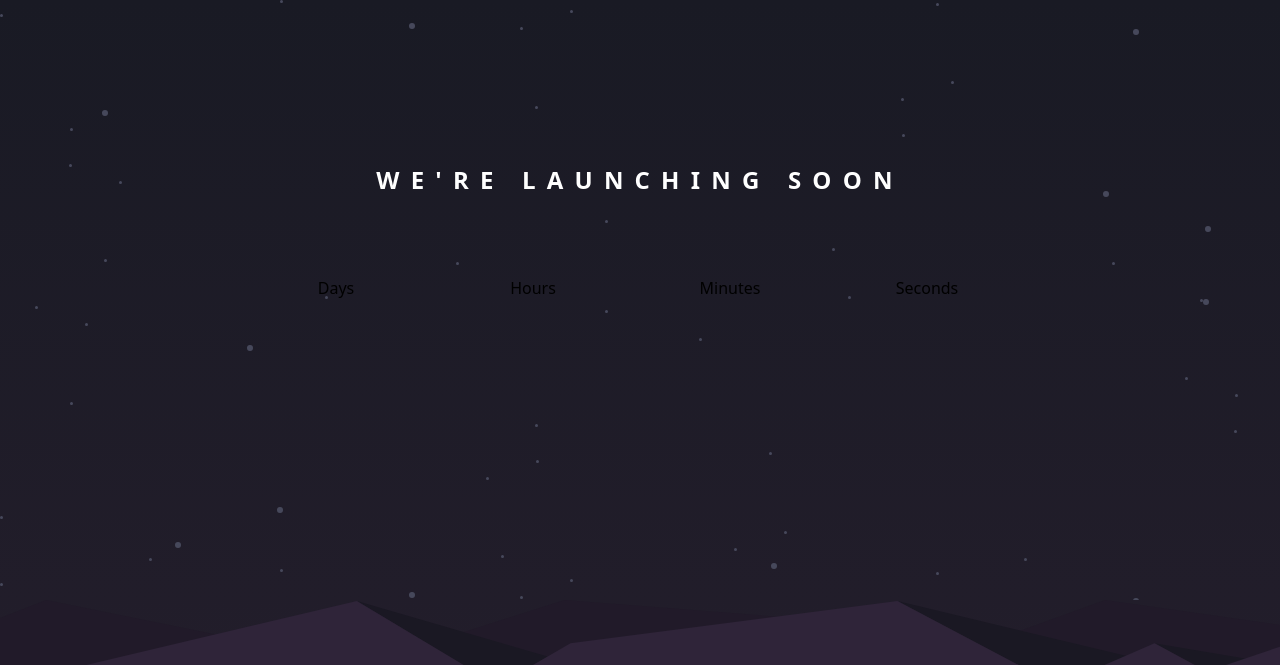
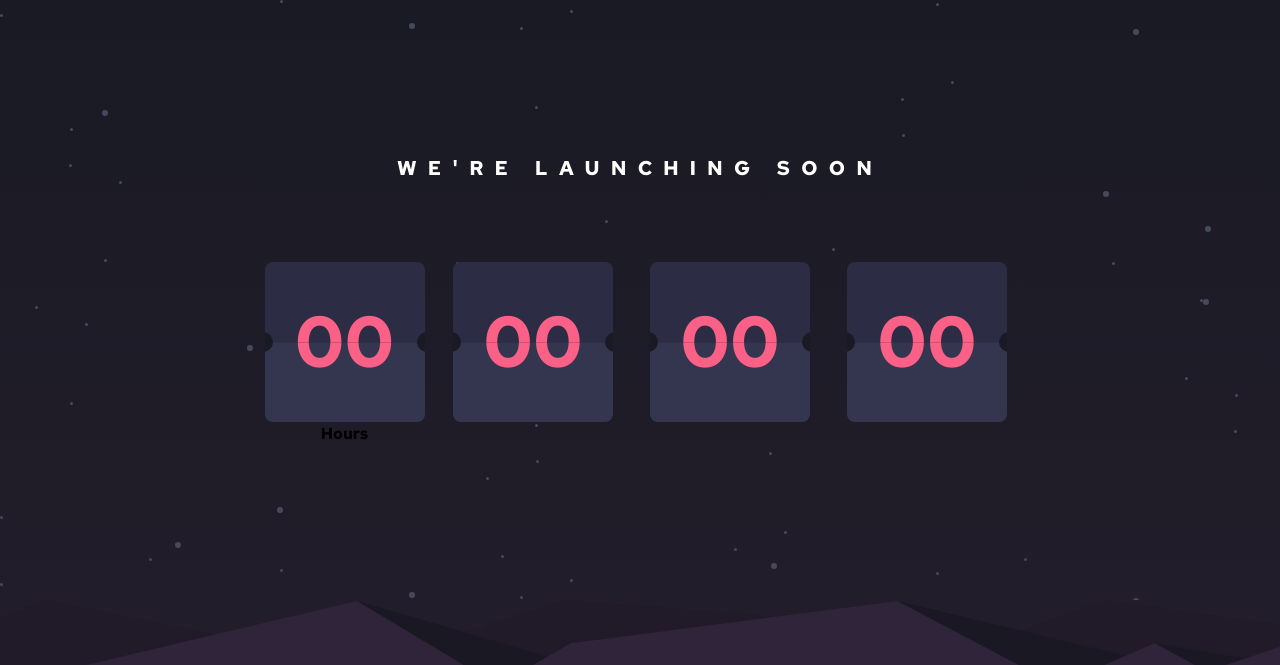
Before and after one commit to devggui/launch-countdown-timer, a website: page index.html in a window 1280 px wide. Shown: the top 665 px of the page. Drawn offline with nearby package versions, Linux system fonts and the light colour scheme.

Commit message:
feat: cards

```diff
--- a/index.html
+++ b/index.html
@@ -5,6 +5,7 @@
   <meta name="viewport" content="width=device-width, initial-scale=1.0"> <!-- displays site properly based on user's device -->
 
   <link rel="icon" type="image/png" sizes="32x32" href="./images/favicon-32x32.png">
+  <link rel="stylesheet" href="./styles/main.css">
 
   <script src="https://cdn.tailwindcss.com"></script>
 
@@ -21,36 +22,69 @@
     flex flex-col items-center justify-center
     bg-[url('./images/bg-stars.svg')]
   ">
-    <h1 class="text-2xl uppercase text-white font-bold tracking-[0.7rem]">We're launching soon</h1>
+    <h1 class="text-xl uppercase text-white tracking-[0.7rem]">We're launching soon</h1>
 
     <div class="
       w-full max-w-3xl
       grid grid-cols-4 gap-5
       mt-20
     ">
+
+      <div class="relative flex flex-col items-center justify-center">
+        <div class="
+          card
+          w-40 h-40
+          text-[var(--Soft-red)] text-7xl
+          flex flex-col items-center justify-center
+          rounded-lg
+          relative overflow-hidden
+        ">
+          <div class="absolute -left-3 w-5 h-5 rounded-full bg-[var(--Very-dark-mostly-black-blue)]"></div>
+          <div class="absolute w-full h-[1px] opacity-20 mx-auto bg-[var(--Very-dark-mostly-black-blue)]"></div>
+          <div class="absolute -right-3 w-5 h-5 rounded-full bg-[var(--Very-dark-mostly-black-blue)]"></div>
+          00
+        </div>
+        <span>Hours</span>
+      </div>
+
       <div class="
-        bg-[var(--Dark-desaturated-blue)]
+        card
         w-40 h-40
+        text-[var(--Soft-red)] text-7xl
+        flex flex-col items-center justify-center
+        rounded-lg
+        relative overflow-hidden
       ">
-        Days
+        <div class="absolute -left-3 w-5 h-5 rounded-full bg-[var(--Very-dark-mostly-black-blue)]"></div>
+        <div class="absolute w-full h-[1px] opacity-20 mx-auto bg-[var(--Very-dark-mostly-black-blue)]"></div>
+        <div class="absolute -right-3 w-5 h-5 rounded-full bg-[var(--Very-dark-mostly-black-blue)]"></div>
+        00
       </div>
       <div class="
-        bg-[var(--Dark-desaturated-blue)]
+        card
         w-40 h-40
+        text-[var(--Soft-red)] text-7xl
+        flex flex-col items-center justify-center
+        rounded-lg
+        relative overflow-hidden
       ">
-        Hours
+        <div class="absolute -left-3 w-5 h-5 rounded-full bg-[var(--Very-dark-mostly-black-blue)]"></div>
+        <div class="absolute w-full h-[1px] opacity-20 mx-auto bg-[var(--Very-dark-mostly-black-blue)]"></div>
+        <div class="absolute -right-3 w-5 h-5 rounded-full bg-[var(--Very-dark-mostly-black-blue)]"></div>
+        00
       </div>
       <div class="
-        bg-[var(--Dark-desaturated-blue)]
+        card
         w-40 h-40
+        text-[var(--Soft-red)] text-7xl
+        flex flex-col items-center justify-center
+        rounded-lg
+        relative overflow-hidden
       ">
-        Minutes
-      </div>
-      <div class="
-        bg-[var(--Dark-desaturated-blue)]
-        w-40 h-40
-      ">
-        Seconds
+        <div class="absolute -left-3 w-5 h-5 rounded-full bg-[var(--Very-dark-mostly-black-blue)]"></div>
+        <div class="absolute w-full h-[1px] opacity-20 mx-auto bg-[var(--Very-dark-mostly-black-blue)]"></div>
+        <div class="absolute -right-3 w-5 h-5 rounded-full bg-[var(--Very-dark-mostly-black-blue)]"></div>
+        00
       </div>
     </div>
   </main>
--- a/styles/main.css
+++ b/styles/main.css
@@ -16,6 +16,7 @@
   /* ### Neutral */
 
   --Dark-desaturated-blue: #343650;
+  --Most-Dark-desaturated-blue: #2c2c44;
   --Very-dark-blue: #1e1f29;
   --Very-dark-mostly-black-blue: #191a24;
 }
@@ -31,3 +32,7 @@ html,
 body {
   font-family: 'Red Hat Text', sans-serif;
 }
+
+.card {
+  background-image: linear-gradient(to bottom, var(--Most-Dark-desaturated-blue) 50%, var(--Dark-desaturated-blue) 50%);
+}
```
